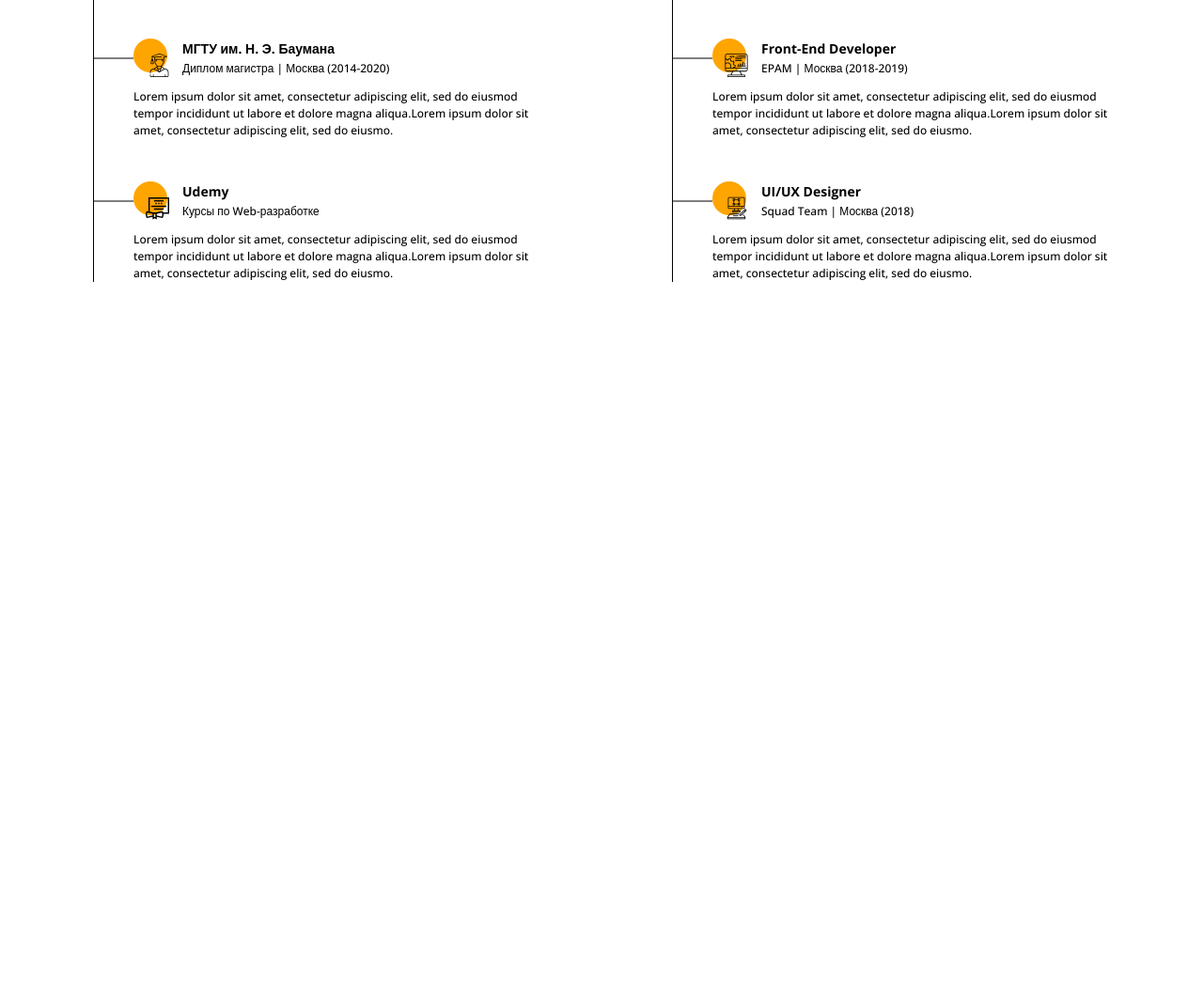
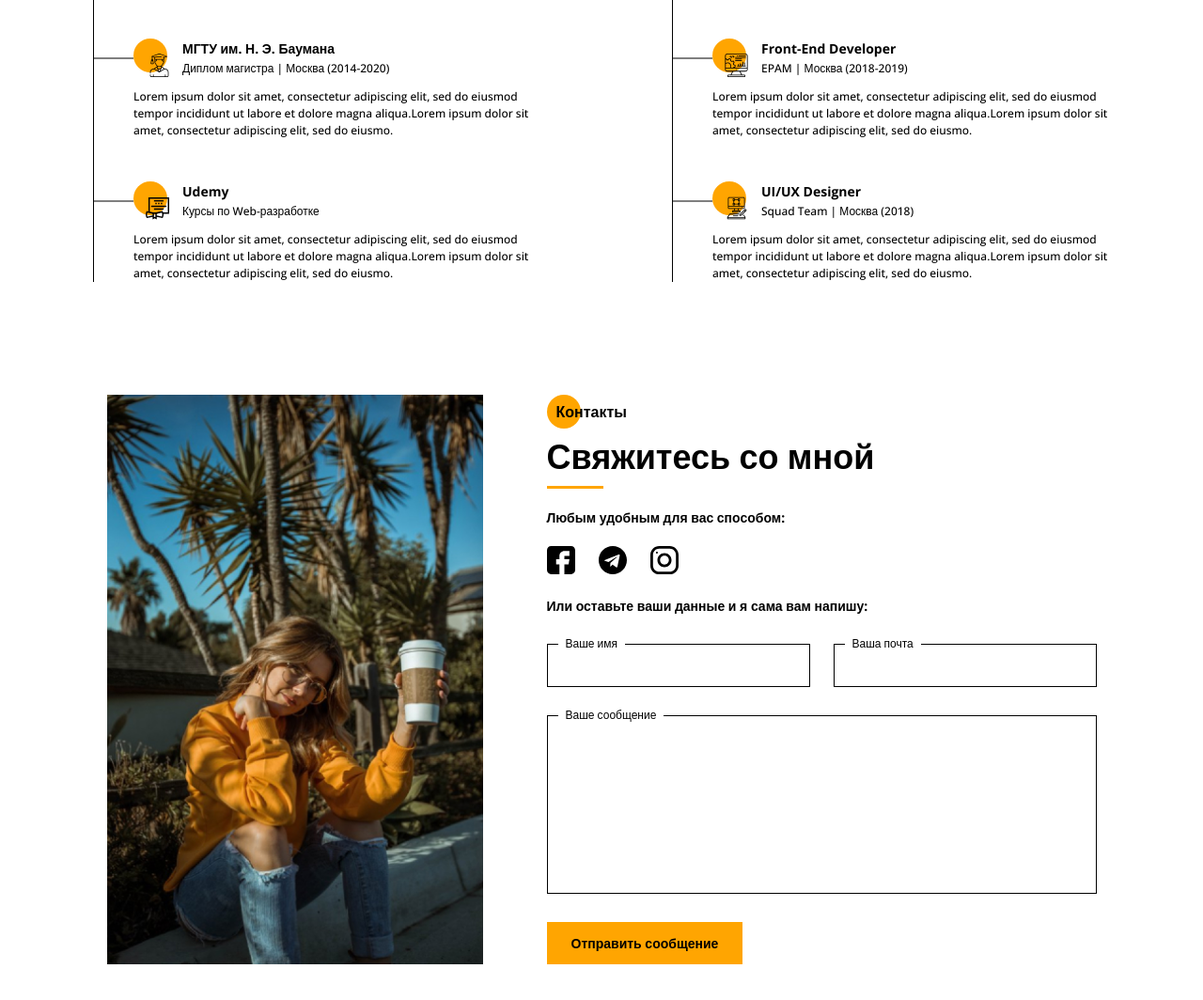
Before and after one commit to yatskeech/krainet-test, a plain HTML site: page index.html in a window 1280 px wide. Shown: the part 1138-2202 px from the top of the page at 94% size. Before the commit the page ends 1438 px from the top, so only its background shows below. Drawn offline with nearby package versions, Linux system fonts and the light colour scheme; a web font is replaced by a local one.

Commit message:
feat: create a 'Contacts' section

```diff
--- a/assets/css/style.css
+++ b/assets/css/style.css
@@ -297,3 +297,128 @@ body {
   font-weight: 500;
   margin: 0;
 }
+
+.main__contacts {
+  margin: 120px 0 80px;
+}
+
+.contacts__inner-box {
+  display: flex;
+  justify-content: center;
+  gap: 68px;
+}
+
+.contacts__img-box img {
+  height: 100%;
+  width: 400px;
+  object-fit: cover;
+  object-position: center;
+}
+
+.contacts__content {
+  width: 100%;
+  max-width: 585px;
+  display: flex;
+  flex-direction: column;
+}
+
+.contacts__header {
+  margin-bottom: 1px;
+}
+
+.contacts__form-info {
+  display: flex;
+  flex-direction: column;
+  gap: 20px;
+  margin: 20px 0 30px;
+}
+
+.contacts__info-text {
+  font-size: 14px;
+  font-weight: 700;
+  line-height: 1.5;
+}
+
+.contacts__socials-list {
+  display: flex;
+  gap: 25px;
+  list-style-type: none;
+  padding: 0;
+  margin: 0;
+}
+
+.contacts__item-link img {
+  width: 30px;
+  height: 30px;
+}
+
+.input, .textarea {
+  display: flex;
+  position: relative;
+}
+
+.input label,
+.textarea label {
+  position: absolute;
+  top: 0;
+  left: 12px;
+  background-color: white;
+  font-size: 12px;
+  font-weight: 500;
+  line-height: 1.5;
+  padding: 0 8px;
+  transform: translateY(-50%);
+}
+
+.input input,
+.textarea textarea {
+  width: 100%;
+  font-size: 12px;
+  font-weight: 500;
+  line-height: 1.5;
+  padding: 13px 20px;
+  border: 1px solid var(--primary-color);
+  outline: none;
+}
+
+.textarea textarea {
+  resize: none;
+}
+
+.contacts__form-input {
+  width: 100%;
+}
+
+.contacts__form {
+  display: flex;
+  flex-direction: column;
+  gap: 30px;
+}
+
+.contacts__form-row {
+  display: flex;
+  gap: 25px;
+}
+
+.contacts__form-textarea textarea {
+  height: 190px;
+  box-sizing: border-box;
+}
+
+.button {
+  color: var(--primary-color);
+  font-size: 14px;
+  font-weight: 700;
+  line-height: 1.5;
+  padding: 12px 26px;
+  text-decoration: none;
+  border: none;
+}
+
+.button_accent {
+  background-color: var(--accent-color);
+}
+
+.contacts__form-btn {
+  align-self: start;
+}
--- a/index.html
+++ b/index.html
@@ -20,8 +20,8 @@
           <h3 class='subtitle subtitle_left'>Меня зовут Александра Смит</h3>
           <h1 class='promo__box-title'>Я web-разработчик из города Москва</h1>
           <div class='promo__box-links'>
-            <a href='#' class='promo__box-link promo__box-link_accent'>Портфолио</a>
-            <a href='#' class='promo__box-link'>Про меня</a>
+            <a href='#' class='button button_accent'>Портфолио</a>
+            <a href='#' class='button'>Про меня</a>
           </div>
         </div>
       </div>
@@ -72,7 +72,9 @@
                   <span class='experience__item-subtitle'>Диплом магистра | Москва (2014-2020)</span>
                 </div>
               </div>
-              <p class='experience__item-description'>Lorem ipsum dolor sit amet, consectetur adipiscing elit, sed do eiusmod tempor incididunt ut labore et dolore magna aliqua.Lorem ipsum dolor sit amet, consectetur adipiscing elit, sed do eiusmo.</p>
+              <p class='experience__item-description'>Lorem ipsum dolor sit amet, consectetur adipiscing elit, sed do
+                eiusmod tempor incididunt ut labore et dolore magna aliqua.Lorem ipsum dolor sit amet, consectetur
+                adipiscing elit, sed do eiusmo.</p>
             </div>
             <div class='experience__group-item'>
               <div class='experience__item-header'>
@@ -84,7 +86,9 @@
                   <span class='experience__item-subtitle'>Курсы по Web-разработке</span>
                 </div>
               </div>
-              <p class='experience__item-description'>Lorem ipsum dolor sit amet, consectetur adipiscing elit, sed do eiusmod tempor incididunt ut labore et dolore magna aliqua.Lorem ipsum dolor sit amet, consectetur adipiscing elit, sed do eiusmo.</p>
+              <p class='experience__item-description'>Lorem ipsum dolor sit amet, consectetur adipiscing elit, sed do
+                eiusmod tempor incididunt ut labore et dolore magna aliqua.Lorem ipsum dolor sit amet, consectetur
+                adipiscing elit, sed do eiusmo.</p>
             </div>
           </div>
           <div class='experience__content-group'>
@@ -99,7 +103,9 @@
                   <span class='experience__item-subtitle'>EPAM | Москва (2018-2019)</span>
                 </div>
               </div>
-              <p class='experience__item-description'>Lorem ipsum dolor sit amet, consectetur adipiscing elit, sed do eiusmod tempor incididunt ut labore et dolore magna aliqua.Lorem ipsum dolor sit amet, consectetur adipiscing elit, sed do eiusmo.</p>
+              <p class='experience__item-description'>Lorem ipsum dolor sit amet, consectetur adipiscing elit, sed do
+                eiusmod tempor incididunt ut labore et dolore magna aliqua.Lorem ipsum dolor sit amet, consectetur
+                adipiscing elit, sed do eiusmo.</p>
             </div>
             <div class='experience__group-item'>
               <div class='experience__item-header'>
@@ -111,8 +117,66 @@
                   <span class='experience__item-subtitle'>Squad Team | Москва (2018)</span>
                 </div>
               </div>
-              <p class='experience__item-description'>Lorem ipsum dolor sit amet, consectetur adipiscing elit, sed do eiusmod tempor incididunt ut labore et dolore magna aliqua.Lorem ipsum dolor sit amet, consectetur adipiscing elit, sed do eiusmo.</p>
+              <p class='experience__item-description'>Lorem ipsum dolor sit amet, consectetur adipiscing elit, sed do
+                eiusmod tempor incididunt ut labore et dolore magna aliqua.Lorem ipsum dolor sit amet, consectetur
+                adipiscing elit, sed do eiusmo.</p>
             </div>
+          </div>
+        </div>
+      </div>
+    </div>
+  </section>
+  <section class='contacts main__contacts'>
+    <div class='container'>
+      <div class='contacts__inner-box'>
+        <div class='contacts__img-box'>
+          <img src='./assets/images/contacts.jpg' alt=''>
+        </div>
+        <div class='contacts__content'>
+          <div class='contacts__header'>
+            <h3 class='subtitle subtitle_left'>Контакты</h3>
+            <h2 class='title'>Свяжитесь со мной</h2>
+          </div>
+          <div class='divider'></div>
+          <div class='contacts__form-box'>
+            <div class='contacts__form-info'>
+              <span class='contacts__info-text'>Любым удобным для вас способом:</span>
+              <ul class='contacts__socials-list'>
+                <li class='contacts__socials-item'>
+                  <a class='contacts__item-link' href='/'>
+                    <img src='./assets/images/icons/facebook.svg' alt=''>
+                  </a>
+                </li>
+                <li class='contacts__socials-item'>
+                  <a class='contacts__item-link' href='/'>
+                    <img src='./assets/images/icons/telegram.svg' alt=''>
+                  </a>
+                </li>
+                <li class='contacts__socials-item'>
+                  <a class='contacts__item-link' href='/'>
+                    <img src='./assets/images/icons/instagram.svg' alt=''>
+                  </a>
+                </li>
+              </ul>
+              <span class='contacts__info-text'>Или оставьте ваши данные и я сама вам напишу:</span>
+            </div>
+            <form class='contacts__form'>
+              <div class='contacts__form-row'>
+                <div class='input contacts__form-input'>
+                  <label for='name'>Ваше имя</label>
+                  <input type='text' name='name' id='name'>
+                </div>
+                <div class='input contacts__form-input'>
+                  <label for='email'>Ваша почта</label>
+                  <input type='text' name='name' id='email'>
+                </div>
+              </div>
+              <div class='textarea contacts__form-textarea'>
+                <label for='message'>Ваше сообщение</label>
+                <textarea name='message' id='message'></textarea>
+              </div>
+              <button type='submit' class='button button_accent contacts__form-btn'>Отправить сообщение</button>
+            </form>
           </div>
         </div>
       </div>
```
